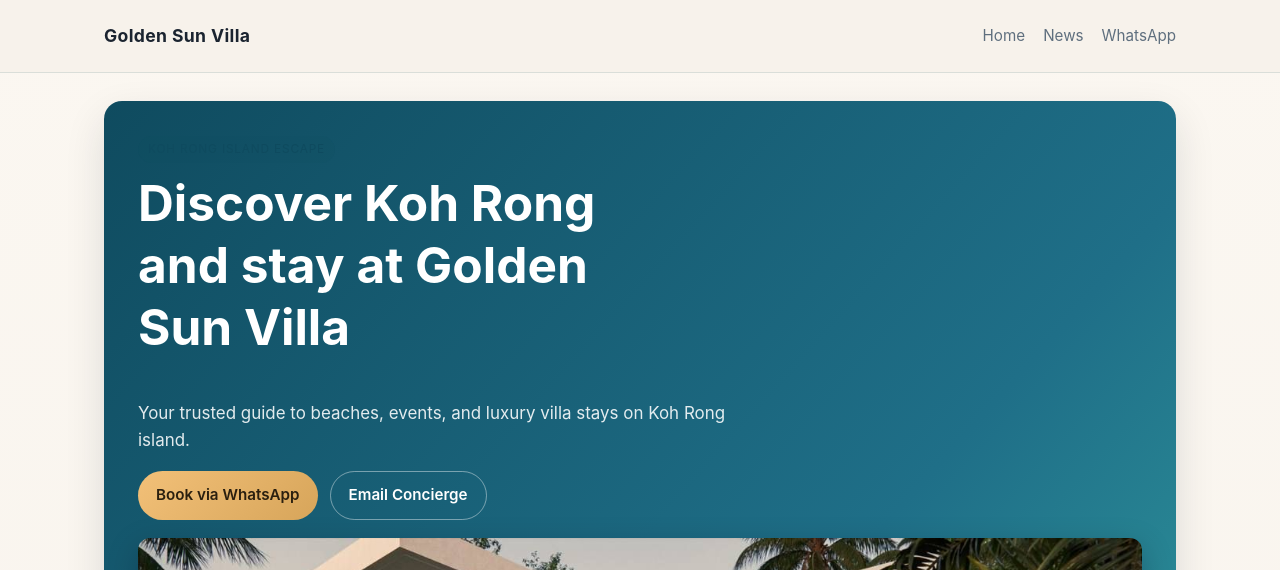
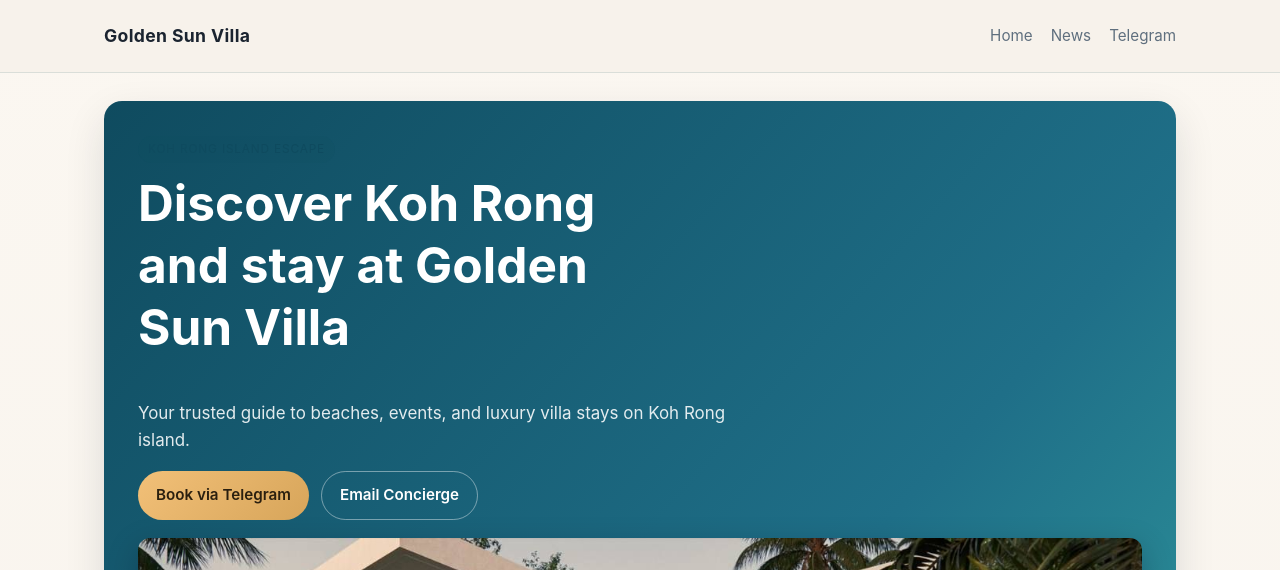
Before and after one commit to karolkmiec/kohrong-site, a Next.js app: page / in a window 1280 px wide. Shown: the top 570 px of the page. Built offline with nearby package versions, Linux system fonts and the light colour scheme.

Commit message:
Switch contact channel from WhatsApp to Telegram

```diff
--- a/data/site.json
+++ b/data/site.json
@@ -7,6 +7,6 @@
   "aboutVilla": "Golden Sun Villa offers a private and comfortable base for families and groups. The villa includes modern amenities, easy beach access, and concierge-style support for your stay.",
   "contact": {
     "email": "bookings@kohrong.co",
-    "whatsapp": "+85569910740"
+    "telegram": "+85569910740"
   }
 }
--- a/src/app/layout.tsx
+++ b/src/app/layout.tsx
@@ -26,7 +26,8 @@
   children
 }: Readonly<{ children: React.ReactNode }>) {
   const gaId = process.env.GA_MEASUREMENT_ID;
-  const whatsappHref = `https://wa.me/${siteContent.contact.whatsapp.replace(/\D/g, "")}`;
+  const telegramNumber = siteContent.contact.telegram.replace(/\D/g, "");
+  const telegramHref = `https://t.me/+${telegramNumber}`;
   return (
     <html lang="en">
       <body>
@@ -38,8 +39,8 @@
             <nav className="main-nav" aria-label="Main navigation">
               <Link href="/">Home</Link>
               <Link href="/news">News</Link>
-              <a href={whatsappHref} target="_blank" rel="noreferrer">
-                WhatsApp
+              <a href={telegramHref} target="_blank" rel="noreferrer">
+                Telegram
               </a>
             </nav>
           </div>
@@ -59,8 +60,8 @@
                 <a href={`mailto:${siteContent.contact.email}`}>{siteContent.contact.email}</a>
               </p>
               <p>
-                <a href={whatsappHref} target="_blank" rel="noreferrer">
-                  {siteContent.contact.whatsapp}
+                <a href={telegramHref} target="_blank" rel="noreferrer">
+                  {siteContent.contact.telegram}
                 </a>
               </p>
             </div>
--- a/src/app/page.tsx
+++ b/src/app/page.tsx
@@ -13,14 +13,15 @@
   const latestNews = [...newsItems]
     .sort((a, b) => b.createdAt.localeCompare(a.createdAt))
     .slice(0, 3);
-  const whatsappHref = `https://wa.me/${siteContent.contact.whatsapp.replace(/\D/g, "")}`;
+  const telegramNumber = siteContent.contact.telegram.replace(/\D/g, "");
+  const telegramHref = `https://t.me/+${telegramNumber}`;
   const schema = {
     "@context": "https://schema.org",
     "@type": "LodgingBusiness",
     name: "Golden Sun Villa",
     areaServed: "Koh Rong, Cambodia",
     url: "https://kohrong.co",
-    telephone: siteContent.contact.whatsapp
+    telephone: siteContent.contact.telegram
   };
 
   return (
@@ -30,8 +31,8 @@
         <h1>{siteContent.hero.title}</h1>
         <p>{siteContent.hero.subtitle}</p>
         <div className="hero-actions">
-          <a className="btn btn-primary" href={whatsappHref} target="_blank" rel="noreferrer">
-            Book via WhatsApp
+          <a className="btn btn-primary" href={telegramHref} target="_blank" rel="noreferrer">
+            Book via Telegram
           </a>
           <a className="btn btn-secondary" href={`mailto:${siteContent.contact.email}`}>
             Email Concierge
```
Also changed, not shown: 1 other file (tests, documents, lock files or other folders).
